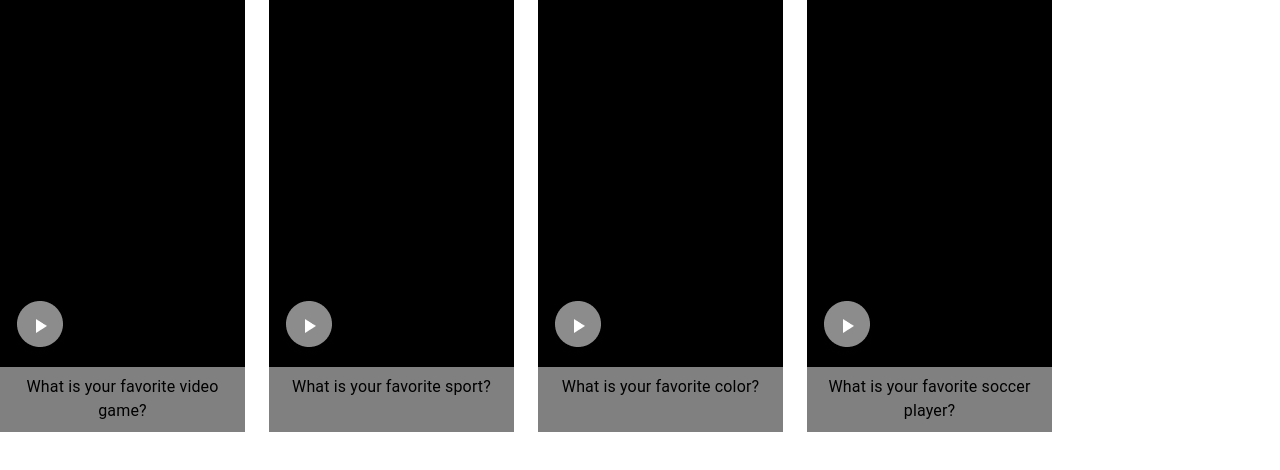
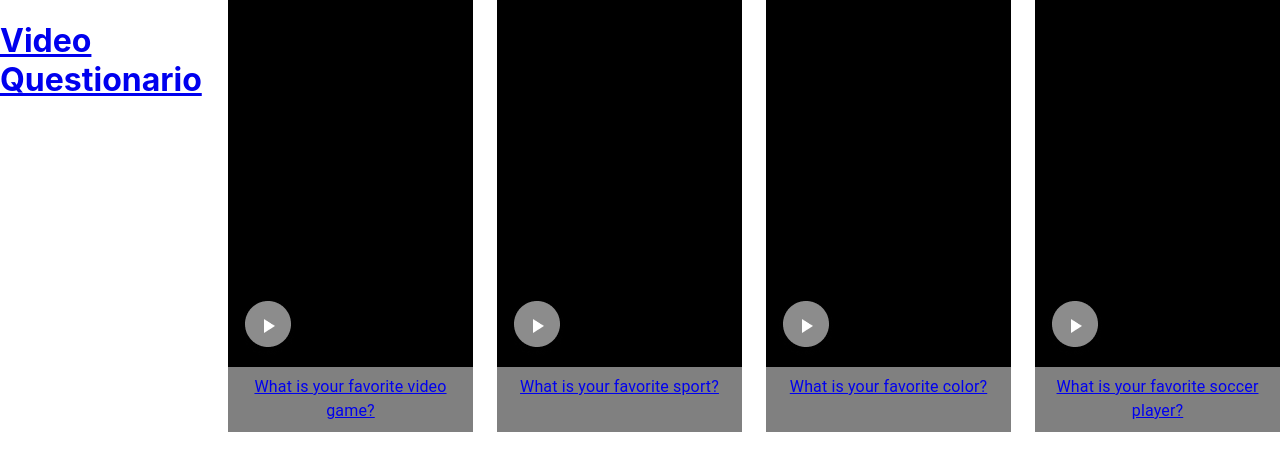
Before and after one commit to LuisIzarra/krowdy-front, a React (Create React App) app: page / in a window 1280 px wide. Shown: the top 470 px of the page. Built offline with nearby package versions, Linux system fonts and the light colour scheme.

Commit message:
adds routes and home component

```diff
--- a/package.json
+++ b/package.json
@@ -11,6 +11,7 @@
     "@testing-library/user-event": "^13.5.0",
     "react": "^18.2.0",
     "react-dom": "^18.2.0",
+    "react-router-dom": "^6.3.0",
     "react-scripts": "5.0.1",
     "web-vitals": "^2.1.4"
   },
--- /dev/null
+++ b/src/Home.js
@@ -0,0 +1,32 @@
+import { Box } from "@mui/material";
+import { BrowserRouter as Router, Routes, Route, Link } from "react-router-dom";
+import Questionary from "./Questionary";
+
+const Home = () => {
+  return (
+    <Box
+      sx={{
+        display: "flex",
+        gap: 3,
+      }}
+    >
+      <Link to="/">
+        <h1>Video Questionario</h1>
+      </Link>
+      <Link to="/questionary">
+        <Questionary question={"What is your favorite video game?"} />
+      </Link>
+      <Link to="/questionary">
+        <Questionary question={"What is your favorite sport?"} />
+      </Link>
+      <Link to="/questionary">
+        <Questionary question={"What is your favorite color?"} />
+      </Link>
+      <Link to="/questionary">
+        <Questionary question={"What is your favorite soccer player?"} />
+      </Link>
+    </Box>
+  );
+};
+
+export default Home;
--- a/src/Questionary.js
+++ b/src/Questionary.js
@@ -1,6 +1,30 @@
 import { Box, Typography } from "@mui/material";
+import { useState } from "react";
+
+const VIDEO_RECORDER_STATUS_PLAY = "video_recorder_status_play";
+
+const VIDEO_RECORDER_STATUS_STOP = "video_recorder_status_stop";
 
 const Questionary = ({ question }) => {
+  const [videoRecoderStatus, setVideoRecoderStatus] = useState(
+    VIDEO_RECORDER_STATUS_PLAY
+  );
+
+  const _handleOnClick = (status) => {
+    setVideoRecoderStatus(status);
+    console.log("aqui");
+  };
+
+  const _handleOnClickStop = () => {
+    _handleOnClick(VIDEO_RECORDER_STATUS_PLAY);
+    console.log("stop");
+  };
+
+  const _handleOnClickPlay = () => {
+    _handleOnClick(VIDEO_RECORDER_STATUS_STOP);
+    console.log("play");
+  };
+
   return (
     <Box>
       <Box
@@ -23,7 +47,10 @@ const Questionary = ({ question }) => {
           >
             <img src="/CircleVideoPlay.png" alt="circle"></img>
           </Box>
+
+          {videoRecoderStatus === VIDEO_RECORDER_STATUS_PLAY && (
             <Box
+              onClick={_handleOnClickPlay}
               sx={{
                 marginTop: "-43px",
                 marginLeft: "36px",
@@ -31,6 +58,19 @@ const Questionary = ({ question }) => {
             >
               <img src="/TriangleVideoPlay.png" alt="triangle"></img>
             </Box>
+          )}
+
+          {videoRecoderStatus === VIDEO_RECORDER_STATUS_STOP && (
+            <Box
+              onClick={_handleOnClickStop}
+              sx={{
+                marginTop: "-45px",
+                marginLeft: "35px",
+              }}
+            >
+              <img src="/SquareVideoPlay.png" alt="square"></img>
+            </Box>
+          )}
         </Box>
         <Box
           sx={{
--- a/src/VideoList.js
+++ b/src/VideoList.js
@@ -1,19 +1,15 @@
 import Questionary from "./Questionary";
 import { Box } from "@mui/material";
-
+import { BrowserRouter as Router, Routes, Route, Link } from "react-router-dom";
+import Home from "./Home";
 const VideoList = () => {
   return (
-    <Box
-      sx={{
-        display: "flex",
-        gap: 3,
-      }}
-    >
-      <Questionary question={"What is your favorite video game?"} />
-      <Questionary question={"What is your favorite sport?"} />
-      <Questionary question={"What is your favorite color?"} />
-      <Questionary question={"What is your favorite soccer player?"} />
-    </Box>
+    <Router>
+      <Routes>
+        <Route path="/questionary" element={<Questionary />} />
+        <Route path="/" element={<Home />} />
+      </Routes>
+    </Router>
   );
 };
 
```
Also changed, not shown: public/SquareVideoPlay.png (added), 1 other file (tests, documents, lock files or other folders). Lines whose indentation alone changed are shown as unchanged.
